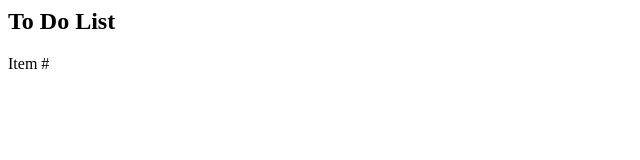
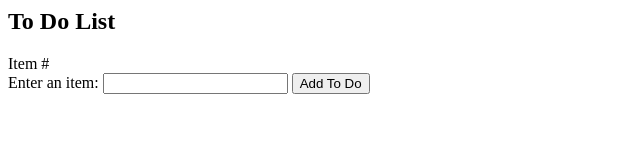
Before and after one commit to louischrisorona/to-do-app, a plain HTML site: page index.html in a window 1280 px wide. Shown: the whole page, without its empty margins (0-640 px from the left). Drawn offline with Linux system fonts and the light colour scheme.

Commit message:
Added in the input field to add new to do items

```diff
--- a/index.html
+++ b/index.html
@@ -9,7 +9,13 @@
             <table class="todo-table">
                     <thead class="todo-head">Item #</thead>
             </table>
+            <form class="todo-form">
+                <label for="todo-name">Enter an item:</label>
+                <input type="text" name="todo-name" />
+
+                <button type="submit">Add To Do</button>
+            </form>
         </section>
-
+        <script type="text/javascript" src="app.js"></script>
     </body>
 </html>
```
